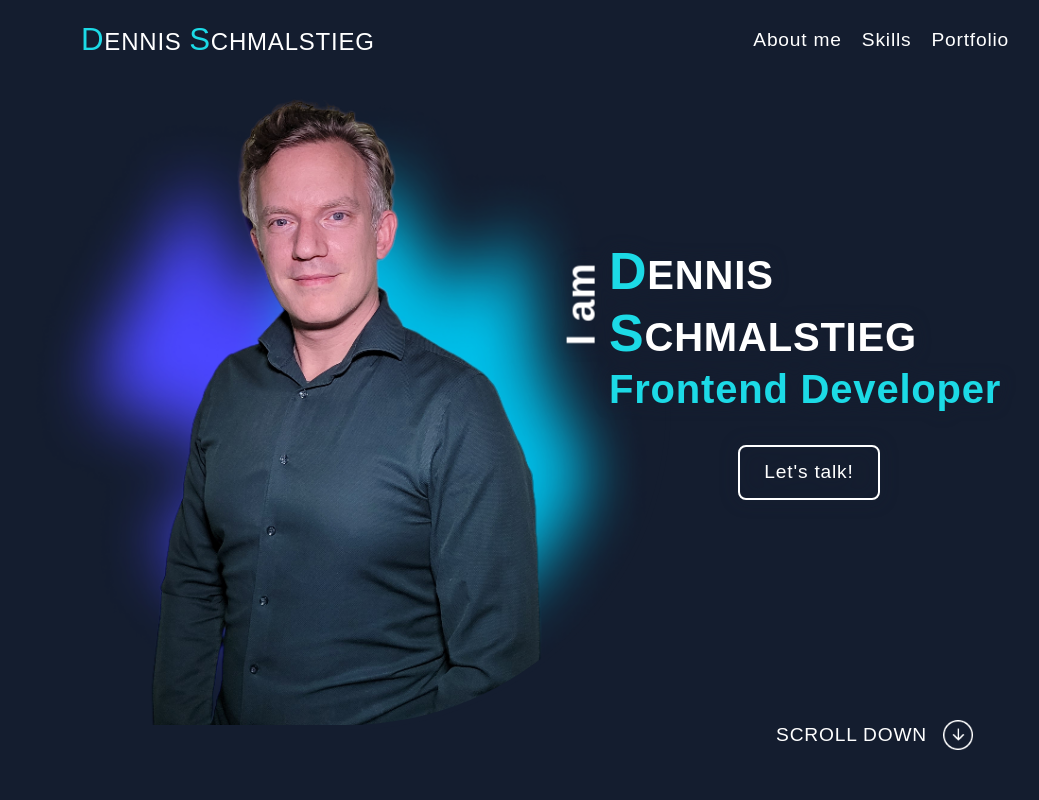
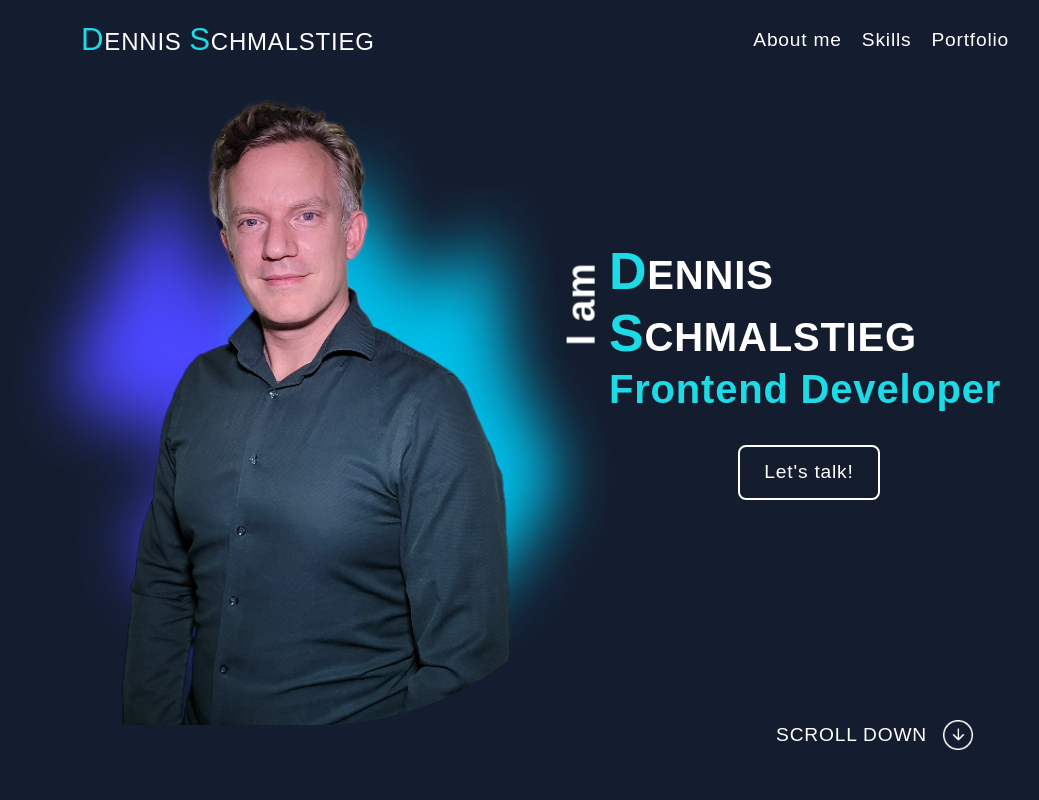
Before and after one commit to felianfilian/portfolio, an Angular app: page / in a window 1280 px wide. Shown: the top 800 px of the page, without its empty margins (95-1134 px from the left). Built offline with nearby package versions, Linux system fonts and the light colour scheme.

Commit message:
hero layout update

```diff
--- a/src/app/section01-hero/section01-hero.component.scss
+++ b/src/app/section01-hero/section01-hero.component.scss
@@ -42,7 +42,7 @@
 .img-profile {
   height: 80vh;
 
-  margin-left: -60px;
+  margin-left: -90px;
 
   border: 5px solid $bg01;
   border-bottom-right-radius: 50%;
@@ -63,7 +63,7 @@
   padding: 0 16px;
 }
 
-@media (max-width: 800px) {
+@media (max-width: 768px) {
   .hero-vertical {
     display: none;
   }
```
